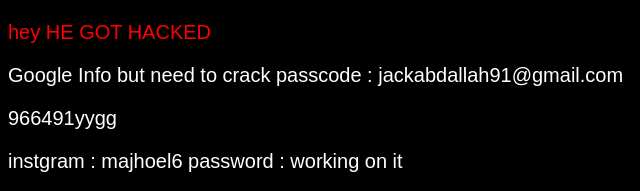
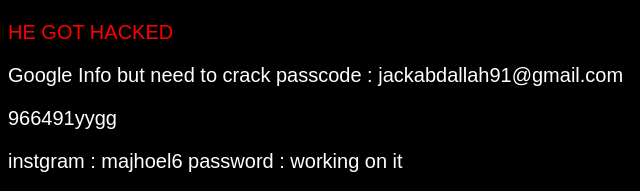
Before and after one commit to DXERX/skillerinfo, a plain HTML site: page index.html in a window 1280 px wide. Shown: the part 311-502 px from the top of the page, 0-640 px from the left. Drawn offline with nearby package versions, Linux system fonts and the light colour scheme; no server answers.

Commit message:
Update index.html

```diff
--- a/index.html
+++ b/index.html
@@ -9,7 +9,7 @@
     <img src="https://media.discordapp.net/attachments/1161261623432974358/1161278488163123261/IMG_1402.png?ex=6537b7df&is=652542df&hm=1138b66fc85160419f7b129a11fcd15b039faa0d61f4ecd11c88556a387f63ce&=" width="500" height="300" alt="Image">
 
       <p style="font-family: 'Tajawal', sans-serif; font-size: 20px; color: rgb(255, 0, 0);">
-        hey HE GOT HACKED
+        HE GOT HACKED
       </p>
     </div>
     <p style="font-family: 'Tajawal', sans-serif; font-size: 20px; color: rgb(255, 255, 255);">
```
